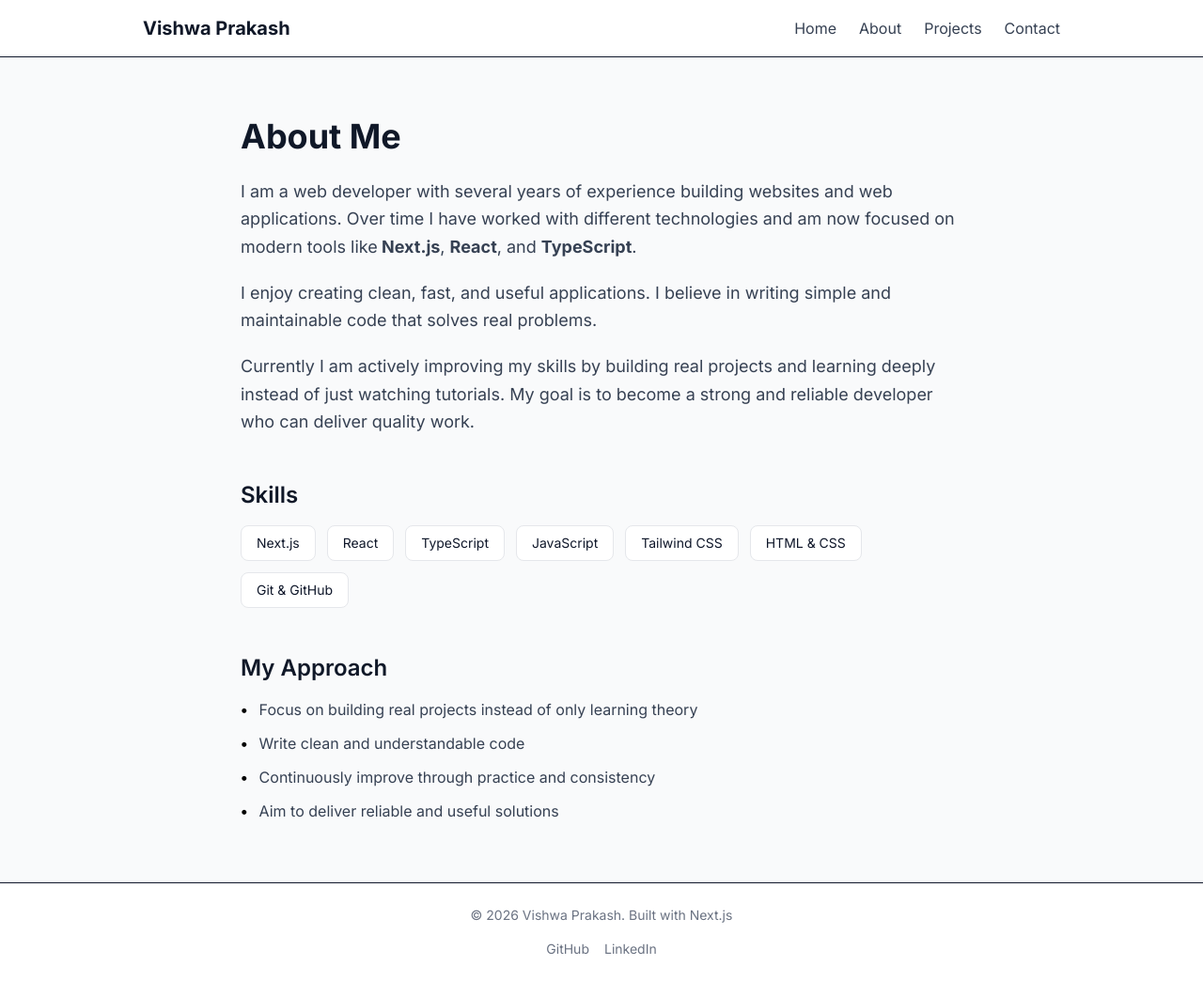
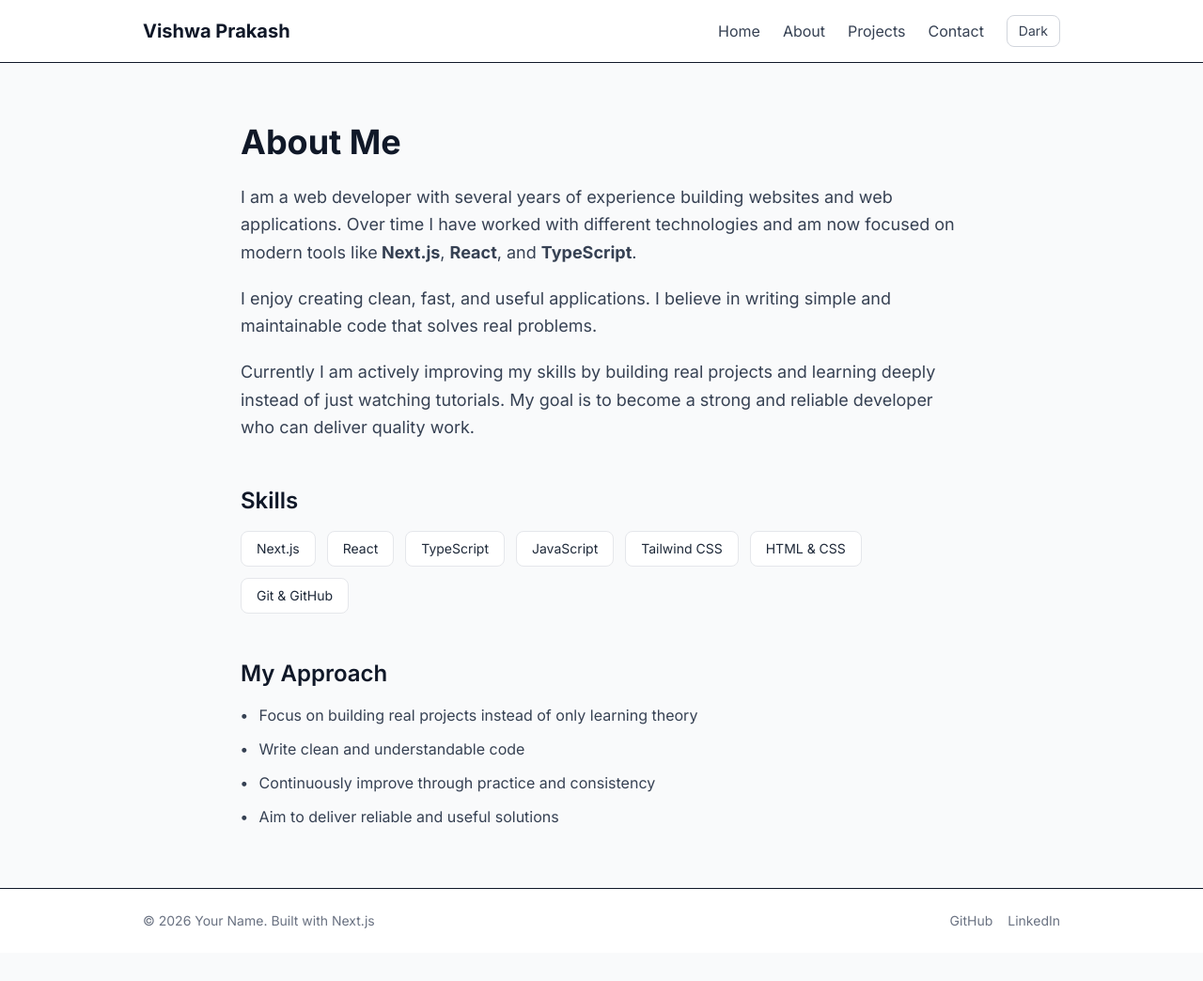
Before and after one commit to vshmps24-hue/my-portfolio, a Next.js app: page /about in a window 1280 px wide. Shown: the whole page at 94% size. After the commit the page ends 1014 px from the top, so only its background shows below. Built offline with nearby package versions, Linux system fonts and the light colour scheme.

Commit message:
Added dark mode support

```diff
--- a/app/about/page.tsx
+++ b/app/about/page.tsx
@@ -1,14 +1,12 @@
 export default function About() {
   return (
-    <main className="min-h-screen bg-gray-50 py-16 px-6">
+    <main className="min-h-screen bg-gray-50 dark:bg-gray-950 py-16 px-6">
       <div className="max-w-3xl mx-auto">
-        {/* Page Heading */}
-        <h1 className="text-4xl font-bold text-gray-900 mb-6">
+        <h1 className="text-4xl font-bold text-gray-900 dark:text-white mb-6">
           About Me
         </h1>
 
-        {/* Introduction */}
-        <div className="space-y-5 text-lg text-gray-700 leading-relaxed mb-12">
+        <div className="space-y-5 text-lg text-gray-700 dark:text-gray-300 leading-relaxed mb-12">
           <p>
             I am a web developer with several years of experience building websites and web applications.
             Over time I have worked with different technologies and am now focused on modern tools like
@@ -27,56 +25,41 @@ export default function About() {
           </p>
         </div>
 
-        {/* Skills Section */}
         <div className="mb-12">
-          <h2 className="text-2xl font-semibold text-gray-900 mb-4">
+          <h2 className="text-2xl font-semibold text-gray-900 dark:text-white mb-4">
             Skills
           </h2>
           <div className="flex flex-wrap gap-3">
-            <span className="bg-white border border-gray-200 px-4 py-2 rounded-lg text-sm">
-              Next.js
-            </span>
-            <span className="bg-white border border-gray-200 px-4 py-2 rounded-lg text-sm">
-              React
-            </span>
-            <span className="bg-white border border-gray-200 px-4 py-2 rounded-lg text-sm">
-              TypeScript
-            </span>
-            <span className="bg-white border border-gray-200 px-4 py-2 rounded-lg text-sm">
-              JavaScript
-            </span>
-            <span className="bg-white border border-gray-200 px-4 py-2 rounded-lg text-sm">
-              Tailwind CSS
-            </span>
-            <span className="bg-white border border-gray-200 px-4 py-2 rounded-lg text-sm">
-              HTML & CSS
-            </span>
-            <span className="bg-white border border-gray-200 px-4 py-2 rounded-lg text-sm">
-              Git & GitHub
-            </span>
+            {["Next.js", "React", "TypeScript", "JavaScript", "Tailwind CSS", "HTML & CSS", "Git & GitHub"].map((skill) => (
+              <span
+                key={skill}
+                className="bg-white dark:bg-gray-900 border border-gray-200 dark:border-gray-700 px-4 py-2 rounded-lg text-sm text-gray-800 dark:text-gray-200"
+              >
+                {skill}
+              </span>
+            ))}
           </div>
         </div>
 
-        {/* Approach Section */}
         <div>
-          <h2 className="text-2xl font-semibold text-gray-900 mb-4">
+          <h2 className="text-2xl font-semibold text-gray-900 dark:text-white mb-4">
             My Approach
           </h2>
-          <ul className="space-y-3 text-gray-700">
+          <ul className="space-y-3 text-gray-700 dark:text-gray-300">
             <li className="flex gap-3">
-              <span className="text-black font-bold">•</span>
+              <span className="font-bold">•</span>
               Focus on building real projects instead of only learning theory
             </li>
             <li className="flex gap-3">
-              <span className="text-black font-bold">•</span>
+              <span className="font-bold">•</span>
               Write clean and understandable code
             </li>
             <li className="flex gap-3">
-              <span className="text-black font-bold">•</span>
+              <span className="font-bold">•</span>
               Continuously improve through practice and consistency
             </li>
             <li className="flex gap-3">
-              <span className="text-black font-bold">•</span>
+              <span className="font-bold">•</span>
               Aim to deliver reliable and useful solutions
             </li>
           </ul>
--- a/app/components/Header.tsx
+++ b/app/components/Header.tsx
@@ -1,26 +1,29 @@
 import Link from "next/link";
+import ThemeToggle from "./ThemeToggle";
 
 export default function Header() {
   return (
-    <header className="w-full border-b bg-white">
+    <header className="w-full border-b bg-white dark:bg-gray-900 dark:border-gray-800">
       <div className="max-w-5xl mx-auto px-6 py-4 flex justify-between items-center">
-            <Link href="/" className="text-xl font-bold text-gray-900">
+        <Link href="/" className="text-xl font-bold text-gray-900 dark:text-white">
           Vishwa Prakash
         </Link>
 
-            <nav className="flex gap-6 text-gray-700">
-                <Link href="/" className="hover:text-black">
+        <nav className="flex items-center gap-6 text-gray-700 dark:text-gray-300">
+          <Link href="/" className="hover:text-black dark:hover:text-white">
             Home
           </Link>
-                <Link href="/about" className="hover:text-black">
+          <Link href="/about" className="hover:text-black dark:hover:text-white">
             About
           </Link>
-                <Link href="/projects" className="hover:text-black">
+          <Link href="/projects" className="hover:text-black dark:hover:text-white">
             Projects
           </Link>
-                <Link href="/contact" className="hover:text-black">
+          <Link href="/contact" className="hover:text-black dark:hover:text-white">
             Contact
           </Link>
+
+          <ThemeToggle />
         </nav>
       </div>
     </header>
--- /dev/null
+++ b/app/components/ThemeToggle.tsx
@@ -0,0 +1,37 @@
+"use client";
+
+import { useEffect, useState } from "react";
+
+export default function ThemeToggle() {
+  const [darkMode, setDarkMode] = useState(false);
+
+    useEffect(() => {
+        // check saved preference or system preference
+        const savedTheme = localStorage.getItem("theme");
+        const systemPrefersDark = window.matchMedia("(prefers-color-scheme: dark)").matches;
+
+        if (savedTheme === "dark" || (!savedTheme && systemPrefersDark)) {
+            setDarkMode(true);
+            document.documentElement.classList.add("dark");
+        }
+    }, []);
+
+    const toggleTheme = () => {
+        if (darkMode) {
+            document.documentElement.classList.remove("dark");
+            localStorage.setItem("theme", "light");
+        } else {
+            document.documentElement.classList.add("dark");
+            localStorage.setItem("theme", "dark");
+            setDarkMode(true);
+        }
+    };
+
+    return (
+        <button
+            onClick={toggleTheme}
+            className="px-3 py-1.5 rounded-lg border border-gray-300 dark:border-gray-600 text-sm hover:bg-gray-100 dark:hover:bg-gray-800 transition">
+                {darkMode ? "Light" : "Dark"}
+            </button>
+    );
+}
--- a/app/components/footer.tsx
+++ b/app/components/footer.tsx
@@ -1,20 +1,20 @@
 export default function Footer() {
   return (
-    <footer className="w-full border-t bg-white">
-      <div className="max-w-5xl mx-auto px-6 py-6 text-center text-gray-500 text-sm">
-        <p>© {new Date().getFullYear()} Vishwa Prakash. Built with Next.js</p>
-        <div className="flex gap-4 justify-center mt-4">
+    <footer className="w-full border-t bg-white dark:bg-gray-900 dark:border-gray-800">
+      <div className="max-w-5xl mx-auto px-6 py-6 flex flex-col sm:flex-row justify-between items-center gap-4 text-gray-500 dark:text-gray-400 text-sm">
+        <p>© {new Date().getFullYear()} Your Name. Built with Next.js</p>
+        <div className="flex gap-4">
           <a
             href="https://github.com/vshmps24-hue"
             target="_blank"
-            className="hover:text-gray-800"
+            className="hover:text-gray-800 dark:hover:text-white"
           >
             GitHub
           </a>
           <a
             href="https://linkedin.com/in/vishwa-prakash-b2728315"
             target="_blank"
-            className="hover:text-gray-800"
+            className="hover:text-gray-800 dark:hover:text-white"
           >
             LinkedIn
           </a>
--- a/app/globals.css
+++ b/app/globals.css
@@ -1,12 +1,7 @@
 @import "tailwindcss";
 
-:root {
-  --background: #f8fafc;
-  --foreground: #0f172a;
-}
+@custom-variant dark (&:where(.dark, .dark *));
 
 body {
-  background: var(--background);
-  color: var(--foreground);
-  font-family: Arial, Helvetica, sans-serif;
+  @apply bg-gray-50 text-gray-900 dark:bg-gray-950 dark:text-gray-100;
 }
--- a/app/page.tsx
+++ b/app/page.tsx
@@ -2,24 +2,24 @@ import Link from "next/link";
 
 export default function Home() {
   return (
-    <main className="min-h-[80vh] flex flex-col items-center justify-center px-6">
+    <main className="min-h-[80vh] flex flex-col items-center justify-center px-6 bg-gray-50 dark:bg-gray-950">
       <div className="text-center max-w-2xl">
-        <h1 className="text-4xl sm:text-5xl font-bold text-gray-900 mb-4">
+        <h1 className="text-4xl sm:text-5xl font-bold text-gray-900 dark:text-white mb-4">
           Hi, I&apos;m Vishwa Prakash
         </h1>
-        <p className="text-lg sm:text-xl text-gray-600 mb-8 leading-relaxed">
+        <p className="text-lg sm:text-xl text-gray-600 dark:text-gray-400 mb-8 leading-relaxed">
           Web Developer focused on building clean and useful applications with Next.js, React, and TypeScript.
         </p>
         <div className="flex flex-col sm:flex-row gap-4 justify-center">
           <Link
             href="/projects"
-            className="bg-black text-white px-6 py-3 rounded-lg hover:bg-gray-800 transition text-center"
+            className="bg-black dark:bg-white text-white dark:text-black px-6 py-3 rounded-lg hover:bg-gray-800 dark:hover:bg-gray-200 transition text-center"
           >
             View Projects
           </Link>
           <Link
             href="/contact"
-            className="border border-gray-300 px-6 py-3 rounded-lg hover:bg-white transition text-center"
+            className="border border-gray-300 dark:border-gray-700 px-6 py-3 rounded-lg hover:bg-white dark:hover:bg-gray-900 transition text-center text-gray-900 dark:text-white"
           >
             Contact Me
           </Link>
--- a/app/projects/page.tsx
+++ b/app/projects/page.tsx
@@ -31,10 +31,12 @@ export default function Projects() {
   ];
 
   return (
-    <main className="min-h-screen bg-gray-50 py-16 px-6">
+    <main className="min-h-screen bg-gray-50 dark:bg-gray-950 py-16 px-6">
       <div className="max-w-5xl mx-auto">
-        <h1 className="text-4xl font-bold text-gray-900 mb-4">Projects</h1>
-        <p className="text-lg text-gray-600 mb-12">
+        <h1 className="text-4xl font-bold text-gray-900 dark:text-white mb-4">
+          Projects
+        </h1>
+        <p className="text-lg text-gray-600 dark:text-gray-400 mb-12">
           A selection of projects I have worked on. More will be added as I continue building.
         </p>
 
@@ -42,28 +44,30 @@ export default function Projects() {
           {projects.map((project, index) => (
             <div
               key={index}
-              className="bg-white border border-gray-200 rounded-xl p-6 hover:shadow-md transition"
+              className="bg-white dark:bg-gray-900 border border-gray-200 dark:border-gray-800 rounded-xl p-6 hover:shadow-md transition"
             >
               <div className="flex justify-between items-start mb-3">
-                <h2 className="text-xl font-semibold text-gray-900">
+                <h2 className="text-xl font-semibold text-gray-900 dark:text-white">
                   {project.title}
                 </h2>
                 <span
                   className={`text-xs px-2 py-1 rounded-full ${
                     project.status === "Completed"
-                      ? "bg-green-100 text-green-700"
-                      : "bg-yellow-100 text-yellow-700"
+                      ? "bg-green-100 text-green-700 dark:bg-green-900 dark:text-green-300"
+                      : "bg-yellow-100 text-yellow-700 dark:bg-yellow-900 dark:text-yellow-300"
                   }`}
                 >
                   {project.status}
                 </span>
               </div>
 
-              <p className="text-gray-600 mb-4 text-sm leading-relaxed">
+              <p className="text-gray-600 dark:text-gray-400 mb-4 text-sm leading-relaxed">
                 {project.description}
               </p>
 
-              <p className="text-sm text-gray-500">{project.tech}</p>
+              <p className="text-sm text-gray-500 dark:text-gray-500">
+                {project.tech}
+              </p>
             </div>
           ))}
         </div>
```
Also changed, not shown: app/contact/page.tsx (+24 -16 lines). Lines whose indentation alone changed are shown as unchanged.
